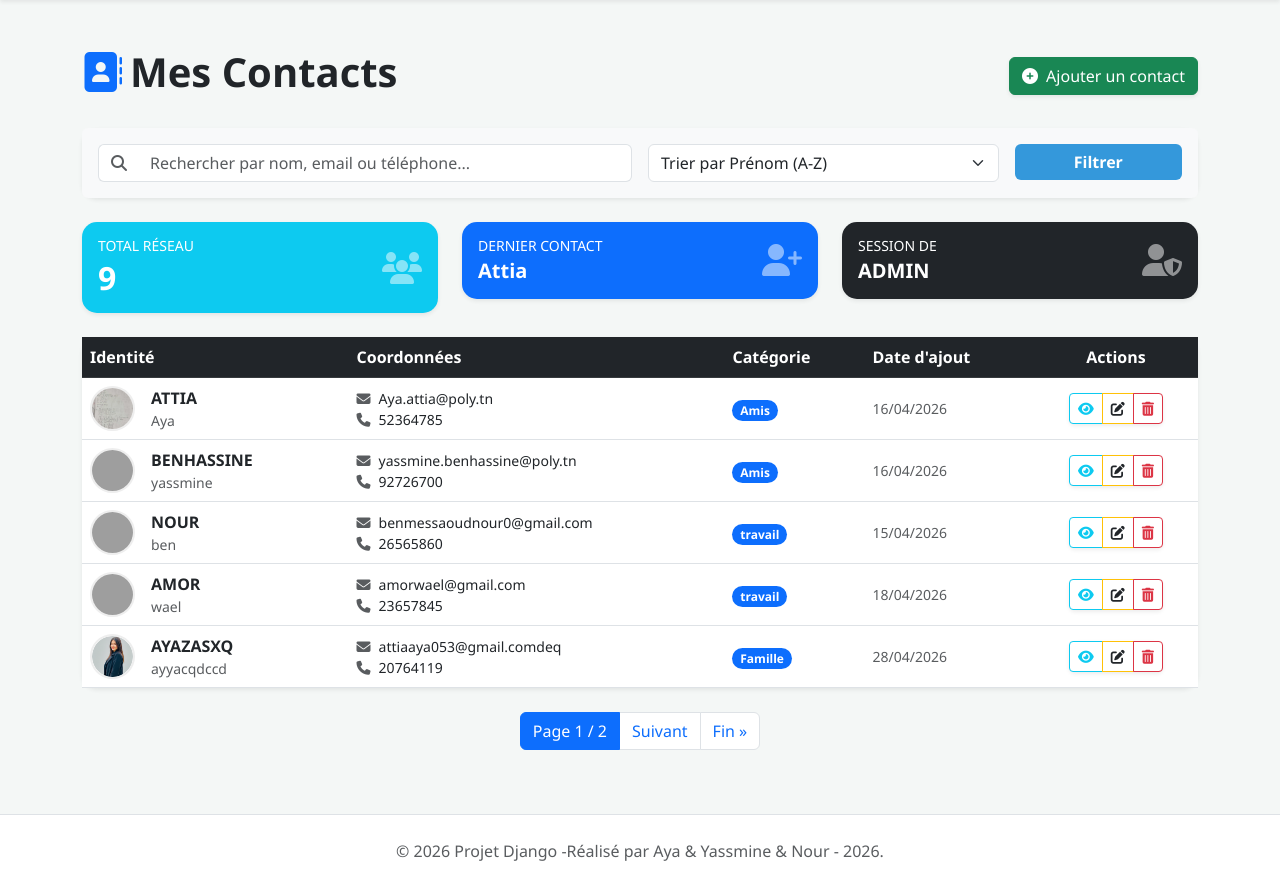
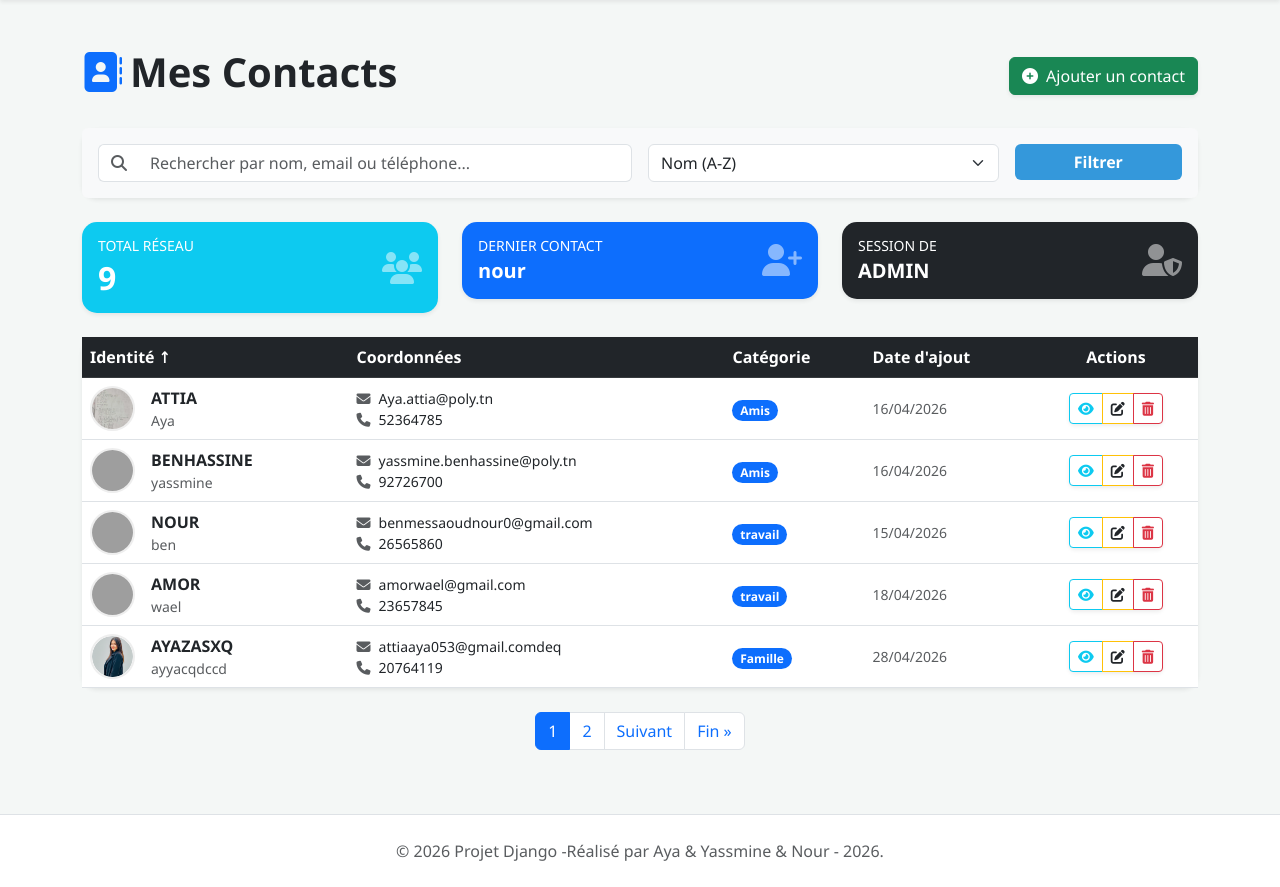
Before and after one commit to ayaattiia/gestionContactDjango, a Django app: page /list/?sort=nom&order=asc in a window 1280 px wide. Shown: the part 59-946 px from the top of the page. Run offline with Django 5.2, Linux system fonts and the light colour scheme; a user stored in the database is signed in; data comes from the database, SQL or seed files in the repository; both versions use the stored data as it was after the commit; grey boxes are pictures that could not be loaded.

Commit message:
update 2

```diff
--- a/contacts/templates/contacts/contact_list.html
+++ b/contacts/templates/contacts/contact_list.html
@@ -29,10 +29,20 @@
 
                     <div class="col-md-4">
                         <select name="sort" class="form-select">
-                            <option value="prenom" {% if current_sort == 'prenom' %}selected{% endif %}>Trier par Prénom (A-Z)</option>
-                            <option value="date_ajout" {% if current_sort == 'date_ajout' %}selected{% endif %}>Date d'ajout (Récent)</option>
+                            <option value="nom" {% if current_sort == 'nom' %}selected{% endif %}>Nom (A-Z)</option>
+                            <option value="prenom" {% if current_sort == 'prenom' %}selected{% endif %}>Prénom (A-Z)</option>
+                            <option value="email" {% if current_sort == 'email' %}selected{% endif %}>Email (A-Z)</option>
+                            <option value="telephone" {% if current_sort == 'telephone' %}selected{% endif %}>Téléphone</option>
+                            <option value="date_ajout" {% if current_sort == 'date_ajout' %}selected{% endif %}>Date d'ajout</option>
                         </select>
                     </div>
+
+                    <!-- <div class="col-md-2">
+                        <select name="order" class="form-select">
+                            <option value="desc" {% if current_order == 'desc' %}selected{% endif %}>↓ Décroissant</option>
+                            <option value="asc" {% if current_order == 'asc' %}selected{% endif %}>↑ Croissant</option>
+                        </select>
+                    </div> -->
 
                     <div class="col-md-2">
                         <button type="submit" class="btn btn-primary w-100 fw-bold">Filtrer</button>
@@ -66,7 +76,11 @@
                         <div>
                             <h6 class="text-uppercase mb-1 small">Dernier Contact</h6>
                             <h2 class="mb-0 h5 fw-bold text-truncate" style="max-width: 150px;">
-                                {% if contacts %}{{ contacts.first.nom }}{% else %}---{% endif %}
+                                {% if dernier_contact %}
+                                    {{ dernier_contact.nom }}
+                                {% else %}
+                                    ---
+                                {% endif %}
                             </h2>
                         </div>
                         <i class="fas fa-user-plus fa-2x opacity-50"></i>
@@ -93,10 +107,18 @@
                 <table class="table table-hover align-middle mb-0">
                     <thead class="table-dark">
                         <tr>
-                            <th>Identité</th>
+                            <th>
+                                <a href="?sort=nom&order={% if current_sort == 'nom' %}{% if current_order == 'desc' %}asc{% else %}desc{% endif %}{% else %}asc{% endif %}" class="text-white text-decoration-none">
+                                    Identité {% if current_sort == 'nom' %}{% if current_order == 'desc' %}↓{% else %}↑{% endif %}{% endif %}
+                                </a>
+                            </th>
                             <th>Coordonnées</th>
                             <th>Catégorie</th>
-                            <th>Date d'ajout</th>
+                            <th>
+                                <a href="?sort=date_ajout&order={% if current_sort == 'date_ajout' %}{% if current_order == 'desc' %}asc{% else %}desc{% endif %}{% else %}desc{% endif %}" class="text-white text-decoration-none">
+                                    Date d'ajout {% if current_sort == 'date_ajout' %}{% if current_order == 'desc' %}↓{% else %}↑{% endif %}{% endif %}
+                                </a>
+                            </th>
                             <th class="text-center">Actions</th>
                         </tr>
                     </thead>
@@ -147,17 +169,48 @@
         {% if is_paginated %}
 <nav aria-label="Page navigation" class="mt-4">
     <ul class="pagination justify-content-center">
+
+        {# First page #}
         {% if page_obj.has_previous %}
-                <li class="page-item"><a class="page-link" href="?page=1{% if search_query %}&search={{ search_query }}{% endif %}{% if current_sort %}&sort={{ current_sort }}{% endif %}">&laquo; Début</a></li>
-                <li class="page-item"><a class="page-link" href="?page={{ page_obj.previous_page_number }}{% if search_query %}&search={{ search_query }}{% endif %}{% if current_sort %}&sort={{ current_sort }}{% endif %}">Précédent</a></li>
+        <li class="page-item">
+            <a class="page-link" href="?page=1&search={{ search_query }}&sort={{ current_sort }}&order={{ current_order }}">
+                « Début
+            </a>
+        </li>
+        <li class="page-item">
+            <a class="page-link" href="?page={{ page_obj.previous_page_number }}&search={{ search_query }}&sort={{ current_sort }}&order={{ current_order }}">
+                Précédent
+            </a>
+        </li>
         {% endif %}
 
-                <li class="page-item active"><span class="page-link">Page {{ page_obj.number }} / {{ paginator.num_pages }}</span></li>
+        {# Page numbers #}
+        {% for num in paginator.page_range %}
+            {% if num >= page_obj.number|add:'-2' and num <= page_obj.number|add:'2' %}
+            <li class="page-item {% if num == page_obj.number %}active{% endif %}">
+                {% if num == page_obj.number %}
+                <span class="page-link">{{ num }}</span>
+                {% else %}
+                <a class="page-link" href="?page={{ num }}&search={{ search_query }}&sort={{ current_sort }}&order={{ current_order }}">{{ num }}</a>
+                {% endif %}
+            </li>
+            {% endif %}
+        {% endfor %}
 
+        {# Next and Last #}
         {% if page_obj.has_next %}
-                <li class="page-item"><a class="page-link" href="?page={{ page_obj.next_page_number }}{% if search_query %}&search={{ search_query }}{% endif %}{% if current_sort %}&sort={{ current_sort }}{% endif %}">Suivant</a></li>
-                <li class="page-item"><a class="page-link" href="?page={{ paginator.num_pages }}{% if search_query %}&search={{ search_query }}{% endif %}{% if current_sort %}&sort={{ current_sort }}{% endif %}">Fin &raquo;</a></li>
+        <li class="page-item">
+            <a class="page-link" href="?page={{ page_obj.next_page_number }}&search={{ search_query }}&sort={{ current_sort }}&order={{ current_order }}">
+                Suivant
+            </a>
+        </li>
+        <li class="page-item">
+            <a class="page-link" href="?page={{ paginator.num_pages }}&search={{ search_query }}&sort={{ current_sort }}&order={{ current_order }}">
+                Fin »
+            </a>
+        </li>
         {% endif %}
+
     </ul>
 </nav>
 {% endif %}
--- a/contacts/views.py
+++ b/contacts/views.py
@@ -3,24 +3,27 @@ from django.urls import reverse_lazy
 from django.db.models import Q
 from django.contrib.auth.mixins import LoginRequiredMixin
 from django.contrib.auth.forms import UserCreationForm
+from django.shortcuts import render
+
 from .models import Contact
 
-from django.shortcuts import render
 
+# ===================== HOME =====================
 def home_view(request):
     return render(request, 'contacts/home.html')
+
+
+# ===================== LIST CONTACTS =====================
 class ContactListView(LoginRequiredMixin, ListView):
     model = Contact
     template_name = 'contacts/contact_list.html'
     context_object_name = 'contacts'
-    paginate_by = 5 # Active la pagination
+    paginate_by = 5
 
     def get_queryset(self):
-        # 1. On récupère les contacts (tu peux filtrer par utilisateur si besoin)
-        # queryset = Contact.objects.filter(user=self.request.user)
         queryset = Contact.objects.all()
 
-        # 2. Gestion de la recherche
+        # ================= SEARCH =================
         search_query = self.request.GET.get('search', '')
         if search_query:
             queryset = queryset.filter(
@@ -30,29 +33,50 @@ class ContactListView(LoginRequiredMixin, ListView):
                 Q(telephone__icontains=search_query)
             )
 
-        # 3. Gestion du tri
-        sort_by = self.request.GET.get('sort', 'nom')
-        if sort_by == 'date_ajout':
-            queryset = queryset.order_by('-date_ajout')
-        elif sort_by == 'prenom':
-            queryset = queryset.order_by('prenom', 'nom')
+        # ================= SORT =================
+        sort_by = self.request.GET.get('sort', 'date_ajout')
+        order = self.request.GET.get('order', 'desc')  # DEFAULT DESC
+
+        valid_sorts = {
+            'nom': 'nom',
+            'prenom': 'prenom',
+            'email': 'email',
+            'telephone': 'telephone',
+            'date_ajout': 'date_ajout',
+        }
+
+        field = valid_sorts.get(sort_by, 'date_ajout')
+
+        # apply order
+        if order == 'desc':
+            field = f'-{field}'
+
+        # stable sorting (important for pagination)
+        if sort_by == 'prenom':
+            queryset = queryset.order_by(field, 'nom')
         else:
-            queryset = queryset.order_by('nom', 'prenom')
+            queryset = queryset.order_by(field)
 
         return queryset
 
     def get_context_data(self, **kwargs):
-        # Permet de garder les variables dans le template (pour la barre de recherche)
         context = super().get_context_data(**kwargs)
+
         context['search_query'] = self.request.GET.get('search', '')
-        context['current_sort'] = self.request.GET.get('sort', 'nom')
+        context['current_sort'] = self.request.GET.get('sort', 'date_ajout')
+        context['current_order'] = self.request.GET.get('order', 'desc')
+
         return context
 
+
+# ===================== DETAIL =====================
 class ContactDetailView(LoginRequiredMixin, DetailView):
     model = Contact
     template_name = 'contacts/contact_detail.html'
     context_object_name = 'contact'
 
+
+# ===================== CREATE =====================
 class ContactCreateView(LoginRequiredMixin, CreateView):
     model = Contact
     template_name = 'contacts/contact_form.html'
@@ -63,18 +87,78 @@ class ContactCreateView(LoginRequiredMixin, CreateView):
         form.instance.owner = self.request.user
         return super().form_valid(form)
 
+
+# ===================== UPDATE =====================
 class ContactUpdateView(LoginRequiredMixin, UpdateView):
     model = Contact
     template_name = 'contacts/contact_form.html'
     fields = ['nom', 'prenom', 'email', 'telephone', 'adresse', 'image', 'category']
     success_url = reverse_lazy('contacts:list')
 
+
+# ===================== DELETE =====================
 class ContactDeleteView(LoginRequiredMixin, DeleteView):
     model = Contact
     template_name = 'contacts/contact_confirm_delete.html'
     success_url = reverse_lazy('contacts:list')
 
+
+# ===================== SIGN UP =====================
 class SignUpView(CreateView):
     form_class = UserCreationForm
     success_url = reverse_lazy('login')
     template_name = 'registration/signup.html'
+class ContactListView(LoginRequiredMixin, ListView):
+    model = Contact
+    template_name = 'contacts/contact_list.html'
+    context_object_name = 'contacts'
+    paginate_by = 5
+
+    def get_queryset(self):
+        queryset = Contact.objects.all()
+
+        # SEARCH
+        search_query = self.request.GET.get('search', '')
+        if search_query:
+            queryset = queryset.filter(
+                Q(nom__icontains=search_query) |
+                Q(prenom__icontains=search_query) |
+                Q(email__icontains=search_query) |
+                Q(telephone__icontains=search_query)
+            )
+
+        # SORT
+        sort_by = self.request.GET.get('sort', 'date_ajout')
+        order = self.request.GET.get('order', 'desc')
+
+        valid_sorts = {
+            'nom': 'nom',
+            'prenom': 'prenom',
+            'email': 'email',
+            'telephone': 'telephone',
+            'date_ajout': 'date_ajout',
+        }
+
+        field = valid_sorts.get(sort_by, 'date_ajout')
+
+        if order == 'desc':
+            field = f'-{field}'
+
+        if sort_by == 'prenom':
+            queryset = queryset.order_by(field, 'nom')
+        else:
+            queryset = queryset.order_by(field)
+
+        return queryset
+
+    def get_context_data(self, **kwargs):
+        context = super().get_context_data(**kwargs)
+
+        context['search_query'] = self.request.GET.get('search', '')
+        context['current_sort'] = self.request.GET.get('sort', 'date_ajout')
+        context['current_order'] = self.request.GET.get('order', 'desc')
+
+        # ⭐ FIX IMPORTANT : dernier contact réel de la base
+        context['dernier_contact'] = Contact.objects.order_by('-date_ajout').first()
+
+        return context
```
Also changed, not shown: db.sqlite3, media/contacts_pics/ChatGPT_Image_16_avr._2026_22_55_48.png (added), media/contacts_pics/ChatGPT_Image_24_avr_mL5NIBS._2026_22_33_49.png (added), media/contacts_pics/login.png (added), media/contacts_pics/test.png (added), media/contacts_pics/test1.png (added). Lines whose indentation alone changed are shown as unchanged.
